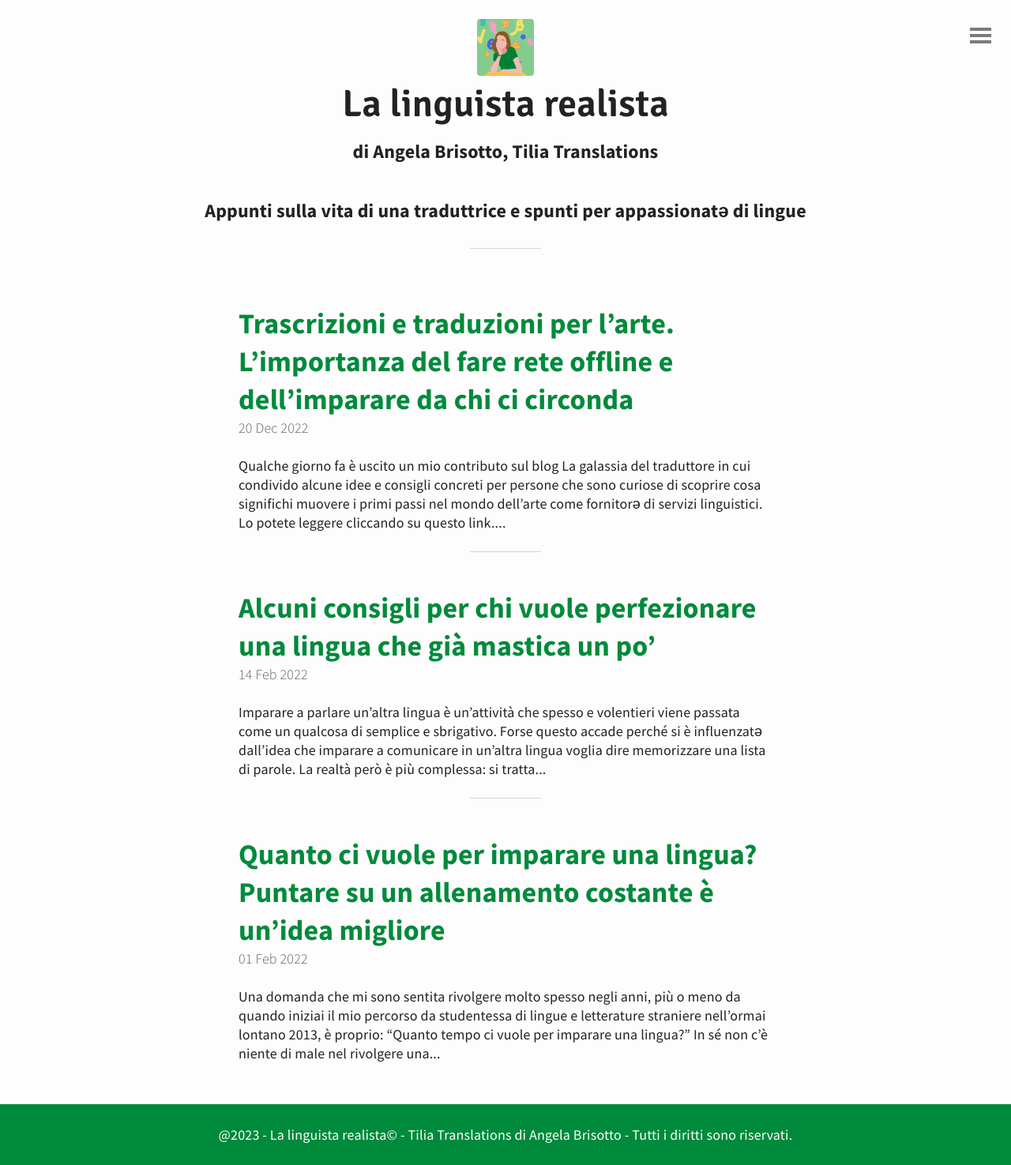
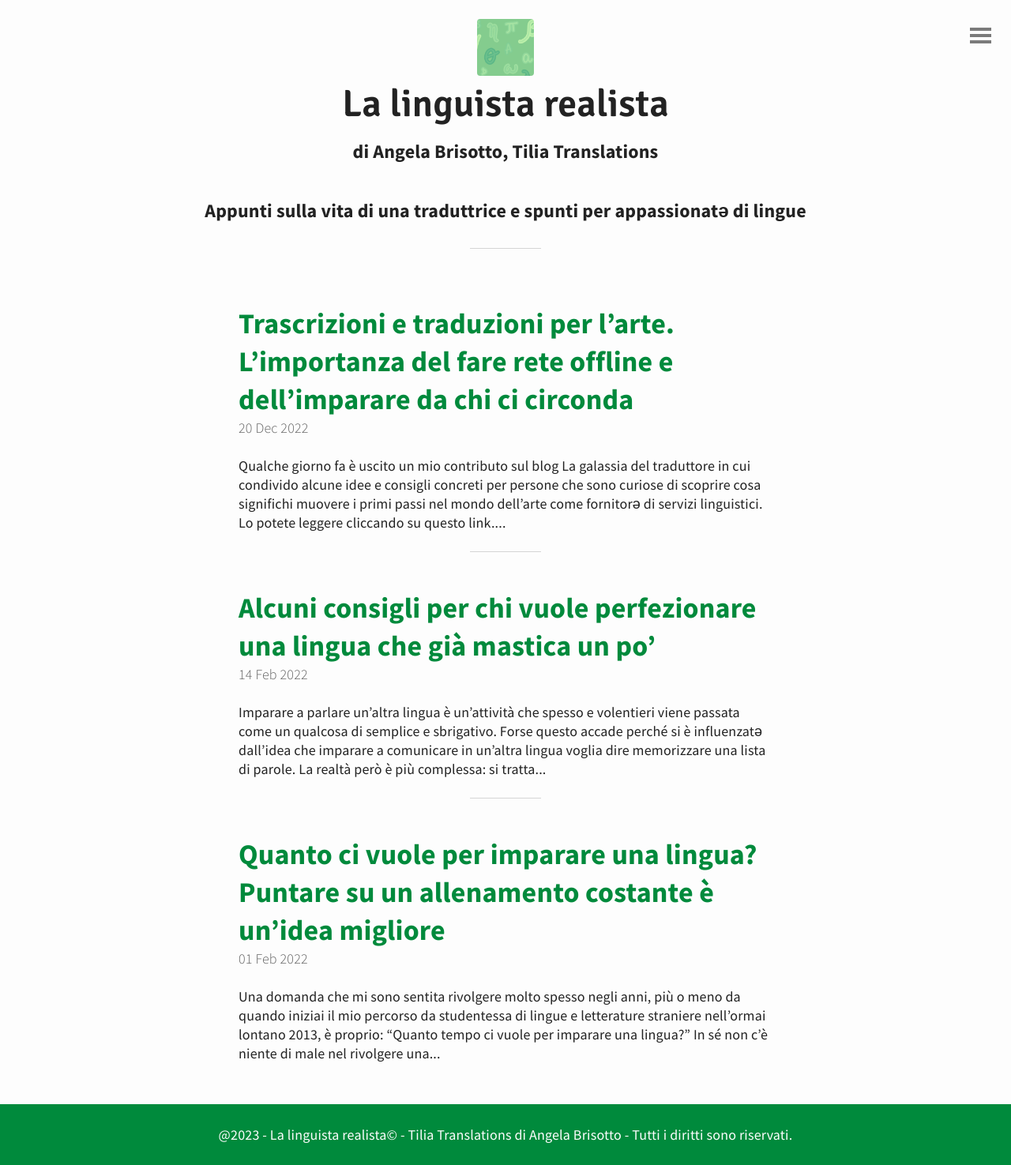
Before and after one commit to angelatiliatranslations/blog, a Jekyll site: the page built from index.html, in a window 1280 px wide. Shown: the whole page at 79% size. Built offline with Jekyll 4.4.1, drawn with Linux system fonts in a browser that asks for light colours; the list of posts is cut into pages by our own code.

Commit message:
Update header.html

```diff
--- a/_includes/header.html
+++ b/_includes/header.html
@@ -1,6 +1,6 @@
 <header id="header">
 	<a href="{{ site.baseurl }}">
-		<img src="{{ "/img/blogtilialettere.png" | prepend: site.baseurl | replace: '//', '/' }}" alt="Emerald Logo">
+		<img src="{{ "/img/profiloblogverde.png" | prepend: site.baseurl | replace: '//', '/' }}" alt="Emerald Logo">
 	  <h1>La linguista realista</h1>
 		<h3>di Angela Brisotto, Tilia Translations</h3>
 		<br>
```
